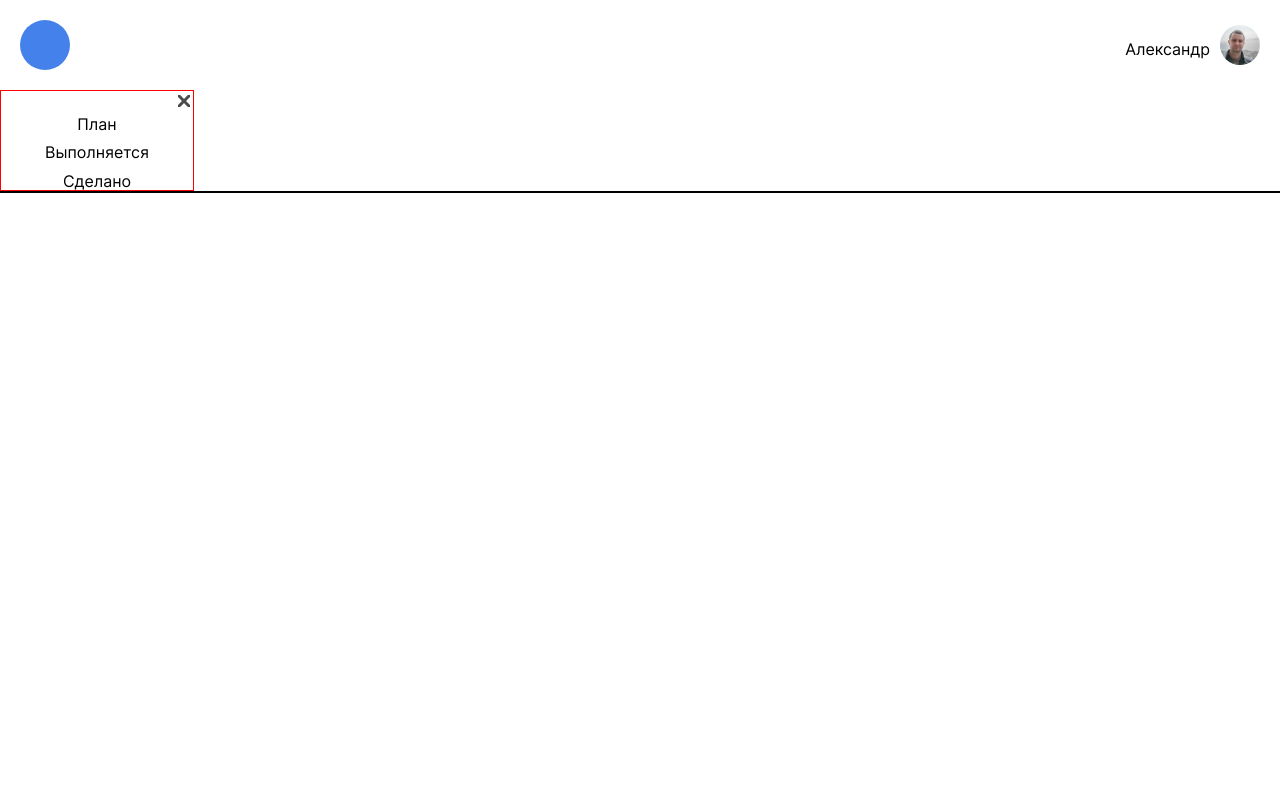
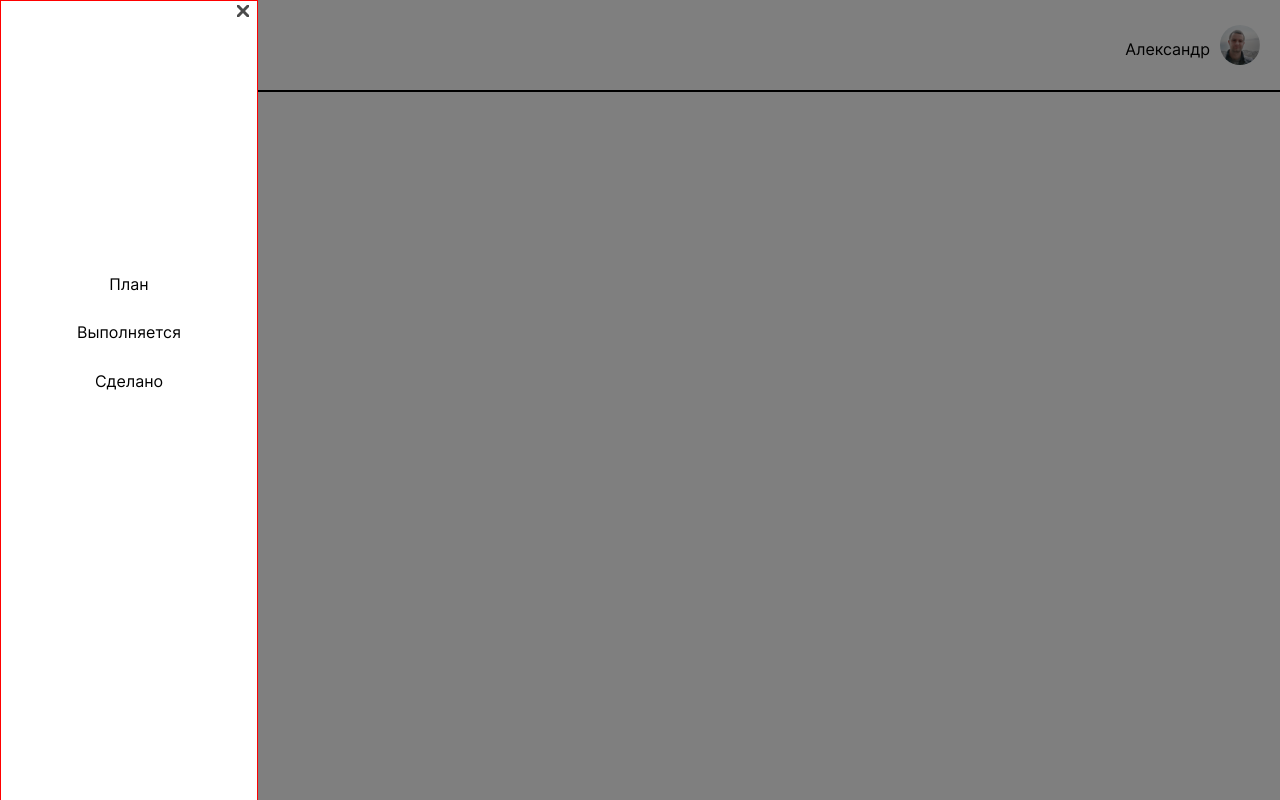
Before and after one commit to Shyou92/task-manager, a React (Create React App) app: page / in a window 1280 px wide. Both pictures are taken after a click on the button 45 px from the left and 45 px from the top of the page. Built offline with nearby package versions, Linux system fonts and the light colour scheme.

Commit message:
sidebar open\close with animation

```diff
--- a/src/components/Navbar/Navbar.css
+++ b/src/components/Navbar/Navbar.css
@@ -1,23 +1,63 @@
+.navbar-background {
+  position: fixed;
+  width: 100%;
+  height: 100%;
+  top: 0;
+  left: 0;
+  visibility: hidden;
+  background-color: rgba(0, 0, 0, 0.5);
+  transition-property: visibility;
+  transition-timing-function: linear;
+}
+
+.navbar-background_is-opened {
+  visibility: visible;
+  transition-property: visibility;
+  transition-duration: 0.5s;
+  transition-timing-function: linear;
+}
+
+.navbar-background_is-closed {
+  visibility: hidden;
+  transition-property: visibility;
+  transition-duration: 0.5s;
+  transition-timing-function: linear;
+}
+
 .navbar {
-  width: 15%;
+  width: 20%;
   border: 1px solid red;
-  display: none;
+  position: absolute;
+  height: 100%;
+  transition: all 0.5s ease-in-out;
+  transform: translateX(-100%);
 }
 
 .navbar_is-opened {
-  display: block;
+  flex-direction: column;
+  position: absolute;
+  background-color: #fff;
+  transform: translateX(0%);
+}
+
+.navbar_is-closed {
+  background-color: #fff;
+  transform: translateX(-100%);
+  transition: transform 0.5s ease-in-out;
 }
 
 .navbar__list {
   display: flex;
   flex-direction: column;
+  justify-content: center;
+  margin-top: 30vh;
   align-items: center;
 }
 
 .navbar__list-item {
   text-decoration: none;
   color: black;
-  margin: 5px 0;
+  margin: 15px 0;
 }
 
 .navbar__list-item:nth-last-of-type(1) {
--- a/src/components/Navbar/Navbar.jsx
+++ b/src/components/Navbar/Navbar.jsx
@@ -5,7 +5,16 @@ import { openNavbar, closeNavbar } from '../../redux/actionCreators';
 
 function Navbar({ isOpened }) {
   return (
-    <section className={`navbar ${isOpened ? 'navbar_is-opened' : ''}`}>
+    <section
+      className={`navbar-background ${
+        isOpened ? 'navbar-background_is-opened' : 'navbar-background_is-closed'
+      }`}
+    >
+      <div
+        className={`navbar ${
+          isOpened ? 'navbar_is-opened' : 'navbar_is-closed'
+        }`}
+      >
         <button
           type='button'
           className='navbar__close'
@@ -22,6 +31,7 @@ function Navbar({ isOpened }) {
             Сделано
           </Link>
         </nav>
+      </div>
     </section>
   );
 }
```
Lines whose indentation alone changed are shown as unchanged.
